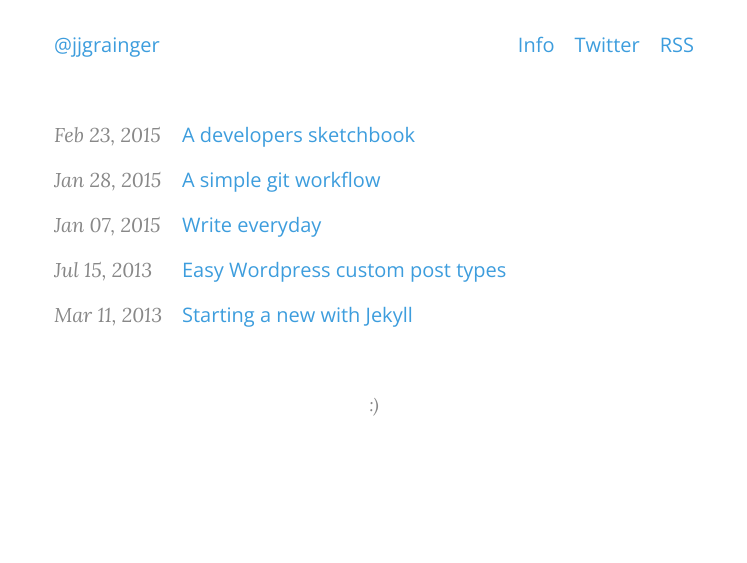
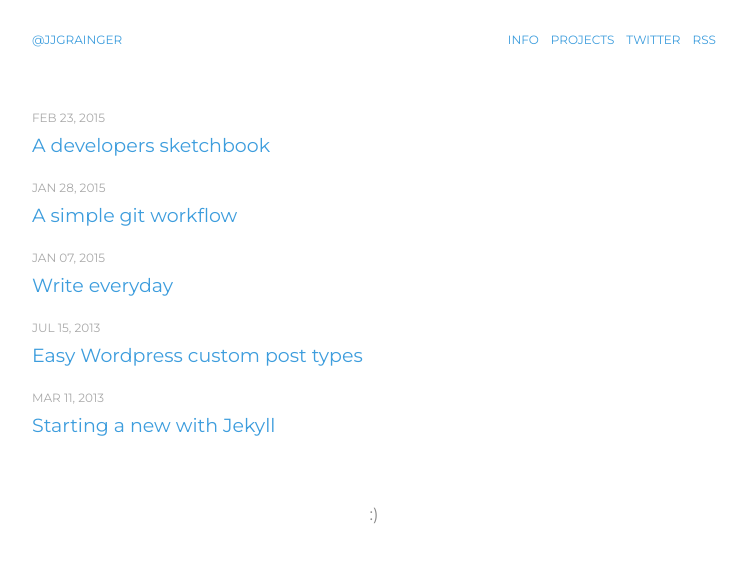
Before and after one commit to jjgrainger/jjgrainger, a Jekyll site: the page built from index.html, in a window 1280 px wide. Shown: the top 563 px of the page, without its empty margins (266-1013 px from the left). Built offline with Jekyll 4.4.1, drawn with Linux system fonts in a browser that asks for light colours.

Commit message:
add projects page

```diff
--- a/_layouts/default.html
+++ b/_layouts/default.html
@@ -25,6 +25,8 @@
         <link rel="alternate" type="application/rss+xml" href="/atom.xml" />
 
         <link href='http://fonts.googleapis.com/css?family=Lora:400,700,400italic,700italic|Open+Sans:400,700,600|Source+Code+Pro' rel='stylesheet' type='text/css'>
+        <link href='http://fonts.googleapis.com/css?family=Roboto:400,500,300,300italic,400italic,500italic,700,700italic' rel='stylesheet' type='text/css'>
+        <link href='https://fonts.googleapis.com/css?family=Montserrat' rel='stylesheet' type='text/css'>
         <link rel="stylesheet" href="{{ site.baseurl }}/assets/css/reset.css" />
         <link rel="stylesheet" href="{{ site.baseurl }}/assets/css/style.css" />
         <link rel="stylesheet" href="{{ site.baseurl }}/assets/css/syntax.css" />
@@ -41,6 +43,7 @@
 
             <ul class="nav menu-header">
                 <li><a href="/info/">Info</a></li>
+                <li><a href="/projects/">Projects</a></li>
                 <li><a href="http://www.twitter.com/jjgrainger">Twitter</a></li>
                 <li><a href="http://feeds.feedburner.com/jjgrainger">RSS</a></li>
             </ul>
--- a/_layouts/post.html
+++ b/_layouts/post.html
@@ -36,4 +36,4 @@
 
     </article>
 
-    {% include comments.html %}
+    <!-- {% include comments.html %} -->
--- a/assets/css/style.css
+++ b/assets/css/style.css
@@ -1,17 +1,21 @@
 html,
 body {
     font-family: "Lora", Georgia, serif;
-    font-size: 20px;
-    line-height: 1.5;
+    font-family: "Roboto", sans-serif;
+    font-family: "Montserrat", sans-serif;
+    font-size: 19px;
+    font-weight: light;
+    line-height: 1.8;
     color: #444;
     background-color: #fff;
-    text-rendering: optimizeLegibility;
-    -webkit-font-smoothing: antialiased;
+    /*background-color: #eee;*/
+    /*text-rendering: optimizeLegibility;*/
+    /*-webkit-font-smoothing: antialiased;*/
     -webkit-text-size-adjust: none;
 }
 
 body {
-    max-width: 32em;
+    max-width: 36em;
     padding: 1.5em 1em 3em;
     margin: 0 auto;
 }
@@ -41,6 +45,11 @@
 
 header {
     font-family: 'Open Sans', Helvetica, Arial, sans-serif;
+    font-family: 'Roboto', Helvetica, Arial, sans-serif;
+    font-family: 'Montserrat', Helvetica, Arial, sans-serif;
+    background-color: #fff;
+    font-size: 12px;
+    text-transform: uppercase;
 }
 
 .post-nav {
@@ -52,13 +61,15 @@
     text-align: center;
     font-size: 0.875em;
     line-height: 1.724em;
-    font-style: italic;
+    /*font-style: italic;*/
     color: #888;
 }
 
 h1, h2, h3, h4, h5, h6 {
     margin: 3rem 0 1.5rem;
     font-family: "Open Sans", Helvetica, Arial, sans-serif;
+    font-family: "Roboto", Helvetica, Arial, sans-serif;
+    font-family: "Montserrat", Helvetica, Arial, sans-serif;
     font-weight: 600;
     color: #121212;
 }
@@ -179,6 +190,8 @@
 
 .post-title {
     font-family: "Open Sans", Helvetica, Arial, sans-serif;
+    font-family: "Roboto", Helvetica, Arial, sans-serif;
+    font-family: "Montserrat", Helvetica, Arial, sans-serif;
     margin-top: 0;
     text-align: center;
 }
@@ -188,8 +201,10 @@
 }
 
 .post-date {
-    font-style: italic;
-    color: #888;
+    /*font-style: italic;*/
+    color: #aaa;
+    font-size: 12px;
+    text-transform: uppercase;
 }
 
 .single-post .post-date:before,
@@ -222,14 +237,15 @@
 }
 
 .post-list .post-date {
-    width: 20%;
-    float: left;
+    /*width: 20%;*/
+    /*float: left;*/
+    display: block;
 }
 
 .post-list .post-title {
-    width: 80%;
-    float: right;
-    text-align: left;
+    /*width: 80%;*/
+    /*float: right;*/
+    /*text-align: left;*/
 }
 
 .center {
@@ -261,9 +277,9 @@
 
     .post-list .post-date,
     .post-list .post-title {
-        width: auto;
-        display: block;
-        float: none;
+        /*width: auto;*/
+        /*display: block;*/
+        /*float: none;*/
     }
 }
 
```
Also changed, not shown: info.md (+2 -0 lines), projects.md (added, +22 -0 lines).
